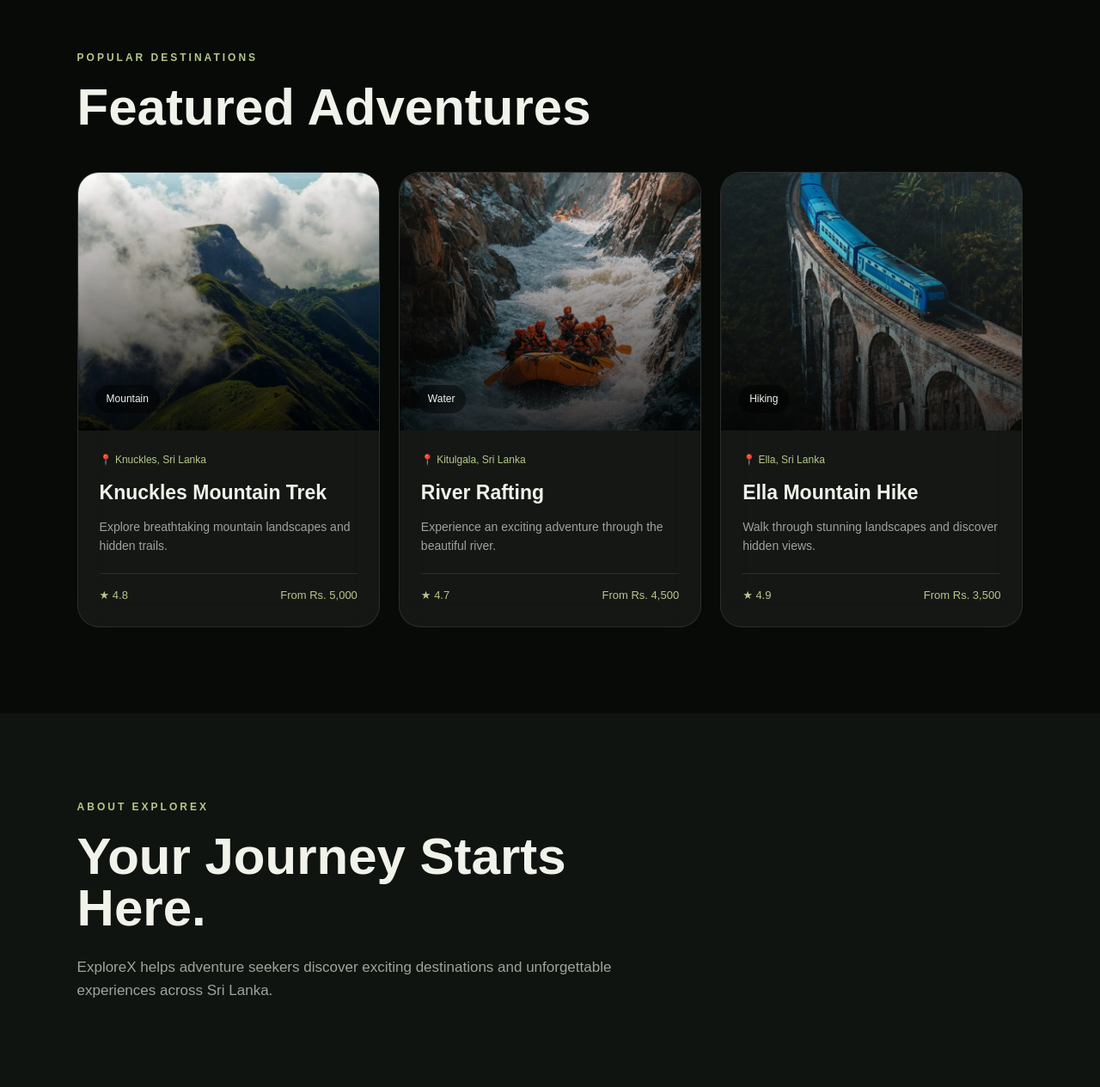
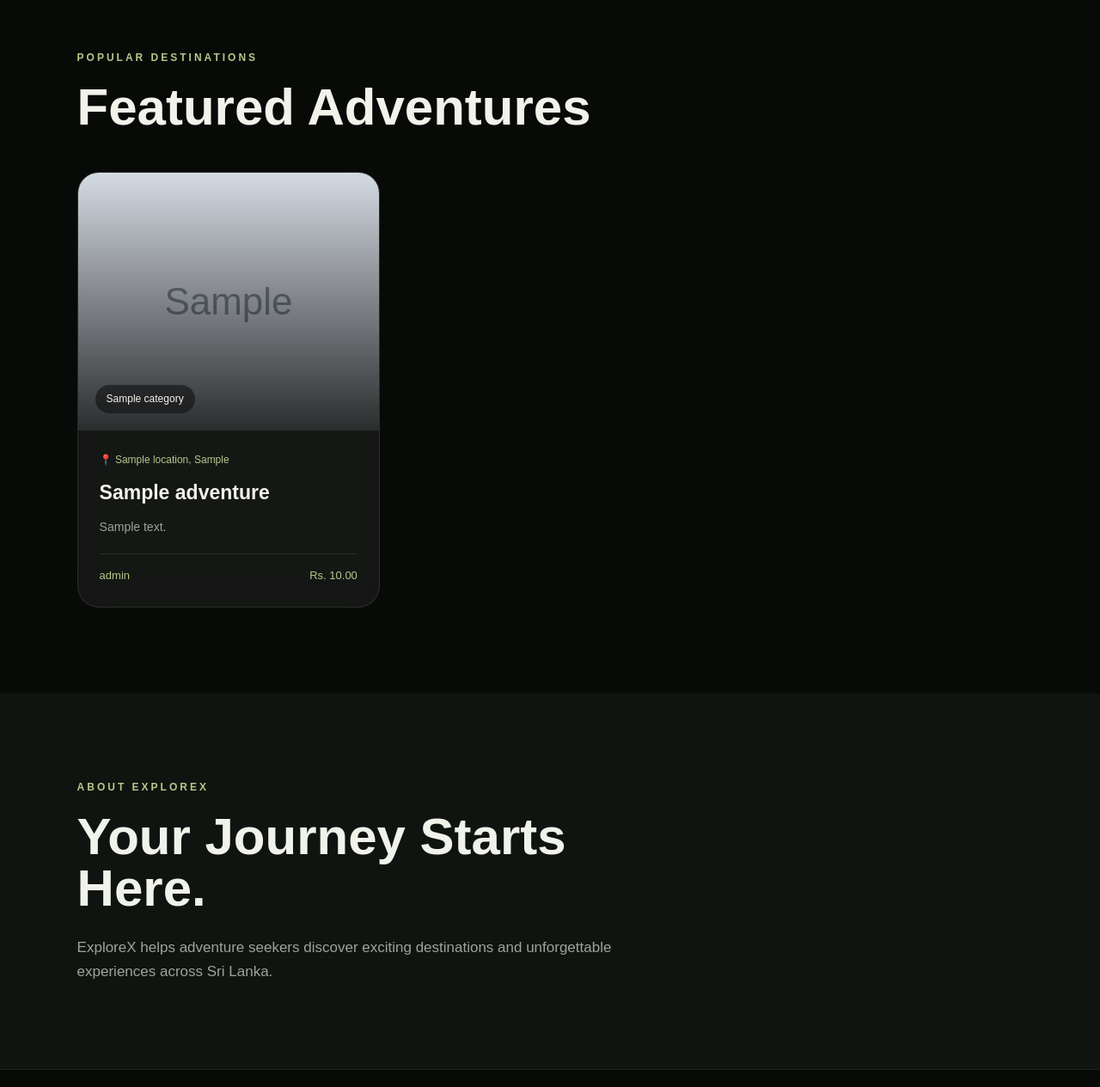
Before and after one commit to ShaheekaFarvin/ExploreX_App, a PHP site: page / in a window 1280 px wide. Shown: the part 1405-2670 px from the top of the page at 86% size. Run offline with PHP 8.4, Linux system fonts and the light colour scheme; tables that the repository leaves empty or names only in its code hold one stand-in row (values such as "Sample post"); grey boxes marked "Sample" are stand-in pictures.

Commit message:
Adventures dynamically display

```diff
--- a/assets/css/style.css
+++ b/assets/css/style.css
@@ -243,7 +243,13 @@ a {
     background: var(--glass);
     backdrop-filter: blur(20px);
 }
-
+.adventure-image {
+    height: 300px;
+    position: relative;
+    background-position: center;
+    background-size: cover;
+    background-repeat: no-repeat;
+}
 .adventure-image {
     height: 300px;
     position: relative;
--- a/index.php
+++ b/index.php
@@ -1,5 +1,43 @@
 <?php
+
 session_start();
+
+require_once "config/db.php";
+
+$adventures = [];
+
+$sql = "
+    SELECT
+        a.adventure_id,
+        a.adventure_name,
+        a.description,
+        a.price,
+        a.difficulty_level,
+        a.duration,
+        a.capacity,
+        c.category_name,
+        l.location_name,
+        l.district,
+        ai.image_url
+    FROM adventures a
+    INNER JOIN categories c
+        ON a.category_id = c.category_id
+    INNER JOIN locations l
+        ON a.location_id = l.location_id
+    LEFT JOIN adventure_images ai
+        ON a.adventure_id = ai.adventure_id
+        AND ai.is_main = TRUE
+    ORDER BY a.created_at DESC
+";
+
+$result = $conn->query($sql);
+
+if ($result) {
+    while ($row = $result->fetch_assoc()) {
+        $adventures[] = $row;
+    }
+}
+
 ?>
 
 <!DOCTYPE html>
@@ -164,8 +202,7 @@ session_start();
 
     <!-- Adventures -->
 
-    <section class="adventures"
-             id="adventures">
+   <section class="adventures" id="adventures">
 
     <div class="section-heading">
 
@@ -181,35 +218,71 @@ session_start();
 
     <div class="adventure-grid">
 
+        <?php if (count($adventures) > 0): ?>
+
+            <?php foreach ($adventures as $adventure): ?>
+
                 <div class="adventure-card">
 
-                <div class="adventure-image">
-                    <span>Mountain</span>
+                    <div
+    class="adventure-image"
+    style="background-image:
+        linear-gradient(
+            to top,
+            rgba(0, 0, 0, 0.8),
+            transparent
+        ),
+        url('assets/images/<?php
+            echo htmlspecialchars($adventure["image_url"]);
+        ?>');"
+>
+
+    <span>
+        <?php
+        echo htmlspecialchars($adventure["category_name"]);
+        ?>
+    </span>
+
 </div>
 
                     <div class="adventure-content">
 
                         <p class="location">
-                        📍 Knuckles, Sri Lanka
+                            📍
+                            <?php echo htmlspecialchars(
+                                $adventure["location_name"]
+                            ); ?>,
+                            <?php echo htmlspecialchars(
+                                $adventure["district"]
+                            ); ?>
                         </p>
 
                         <h3>
-                        Knuckles Mountain Trek
+                            <?php echo htmlspecialchars(
+                                $adventure["adventure_name"]
+                            ); ?>
                         </h3>
 
                         <p>
-                        Explore breathtaking mountain
-                        landscapes and hidden trails.
+                            <?php echo htmlspecialchars(
+                                $adventure["description"]
+                            ); ?>
                         </p>
 
                         <div class="adventure-footer">
 
                             <span>
-                            ★ 4.8
+                                <?php echo htmlspecialchars(
+                                    $adventure["difficulty_level"]
+                                ); ?>
                             </span>
 
                             <span>
-                            From Rs. 5,000
+                                Rs.
+                                <?php echo number_format(
+                                    $adventure["price"],
+                                    2
+                                ); ?>
                             </span>
 
                         </div>
@@ -218,86 +291,26 @@ session_start();
 
                 </div>
 
+            <?php endforeach; ?>
 
-            <div class="adventure-card">
+        <?php else: ?>
 
-                <div class="adventure-image adventure-two">
-                    <span>Water</span>
-                </div>
+            <div class="glass-card">
 
-                <div class="adventure-content">
-
-                    <p class="location">
-                        📍 Kitulgala, Sri Lanka
-                    </p>
-
-                    <h3>
-                        River Rafting
-                    </h3>
+                <h3>No adventures available</h3>
 
                 <p>
-                        Experience an exciting adventure
-                        through the beautiful river.
+                    Adventures will appear here once
+                    they are added.
                 </p>
-
-                    <div class="adventure-footer">
-
-                        <span>
-                            ★ 4.7
-                        </span>
-
-                        <span>
-                            From Rs. 4,500
-                        </span>
 
             </div>
 
-                </div>
-
-            </div>
-
-
-            <div class="adventure-card">
-
-                <div class="adventure-image adventure-three">
-                    <span>Hiking</span>
-                </div>
-
-                <div class="adventure-content">
-
-                    <p class="location">
-                        📍 Ella, Sri Lanka
-                    </p>
-
-                    <h3>
-                        Ella Mountain Hike
-                    </h3>
-
-                    <p>
-                        Walk through stunning landscapes
-                        and discover hidden views.
-                    </p>
-
-                    <div class="adventure-footer">
-
-                        <span>
-                            ★ 4.9
-                        </span>
-
-                        <span>
-                            From Rs. 3,500
-                        </span>
-
-                    </div>
-
-                </div>
-
-            </div>
+        <?php endif; ?>
 
     </div>
 
 </section>
-
 
     <!-- About -->
 
```
Lines whose indentation alone changed are shown as unchanged.
